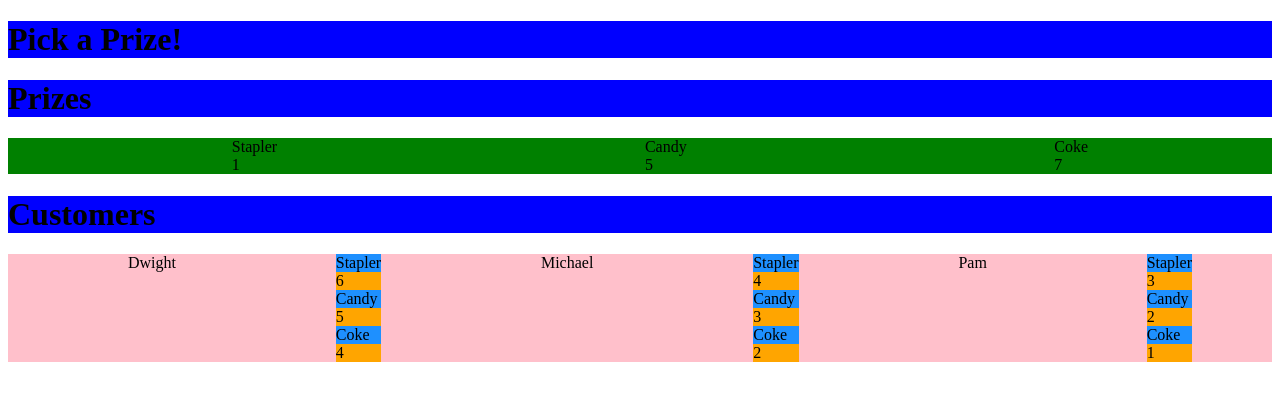
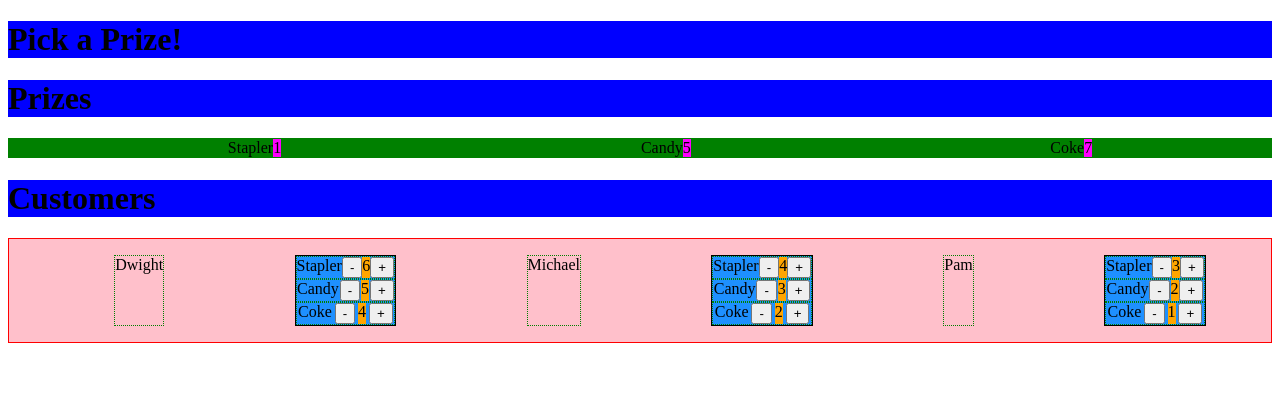
Before and after one commit to ElectricZebra/FoundationsProject, a plain HTML site: page index.html in a window 1280 px wide. Drawn offline with Linux system fonts and the light colour scheme.

Commit message:
added style

```diff
--- a/foundationsProject.js
+++ b/foundationsProject.js
@@ -45,8 +45,9 @@ const renderPrize = () => {
   ${
     Object.keys(prize).map(key => `
       <li>
-      ${ key} <div>
-      ${ data.prizes[key]}
+      ${ key}
+        <div id='totalPrizeCount'>
+          ${ data.prizes[key]}
         </div>
       </li>
     `).join('')
@@ -64,10 +65,13 @@ const renderCustomer = () => {
         <li>${ key }</li>
           <div id='customerPrizes'>
             ${ Object.keys(prize).map(key2 => `
-              <li>${ key2 }</li>
+              <li>${ key2 }
+              <button>-</button>
               <div id='prizeCount'>
                 ${ customers[key][key2] }
               </div>
+              <button>+</button>
+              </li>
             `).join('')}
           </div>
       `).join('')
@@ -77,7 +81,3 @@ const renderCustomer = () => {
 };
 
 names.innerHTML = renderCustomer();
-
-                // ${ arrCust.map( key3 =>
-                //   `${ custPrizeCount(key) }`
-                // )}
--- a/style.css
+++ b/style.css
@@ -6,8 +6,13 @@ h1 {
   background-color: green;
 }
 
+#totalPrizeCount {
+  background-color: magenta;
+}
+
 #names {
   background-color: pink;
+  border: red solid 1px;
 }
 
 ul {
@@ -18,10 +23,13 @@ ul {
 li {
   justify-content: space-around;
   list-style: none;
+  border: dotted green 1px;
+  display: flex;
 }
 
 #customerPrizes {
   background-color: dodgerblue;
+  border: black solid 1px;
 }
 
 #prizeCount {
```
